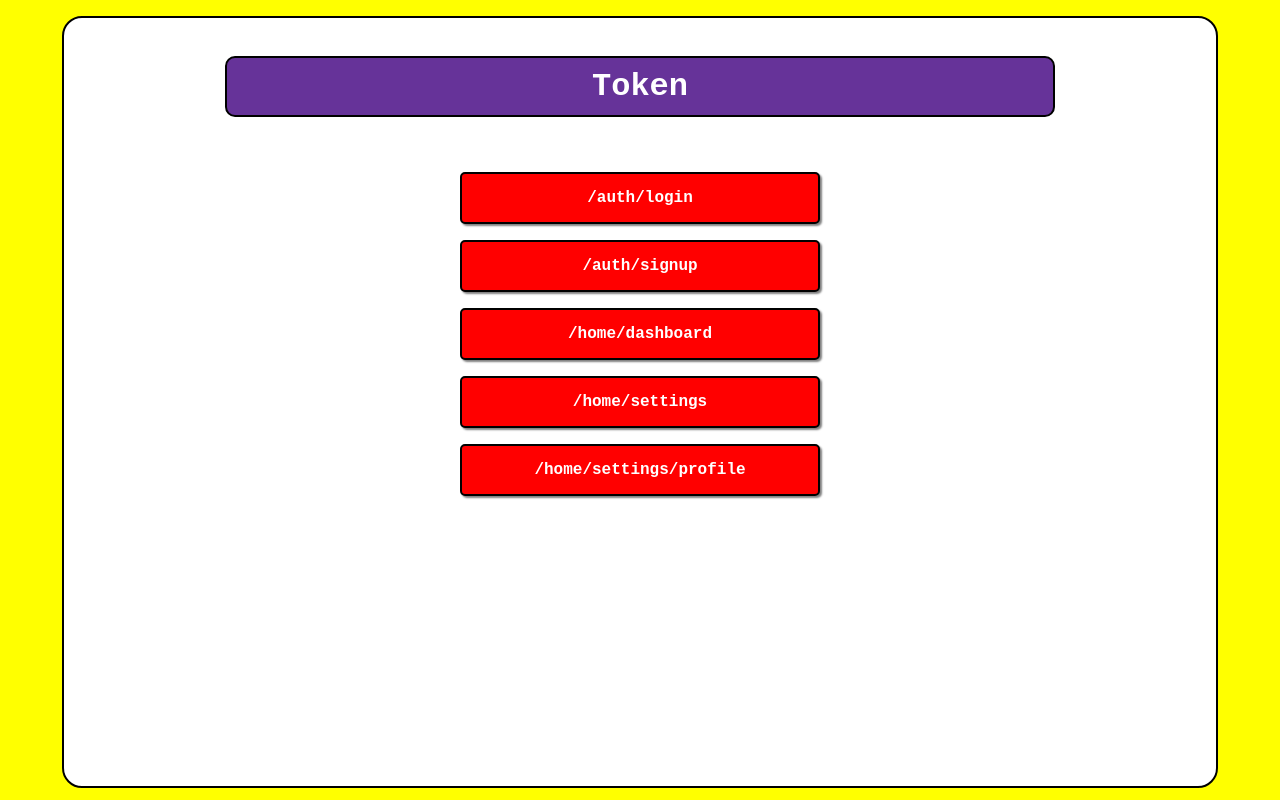
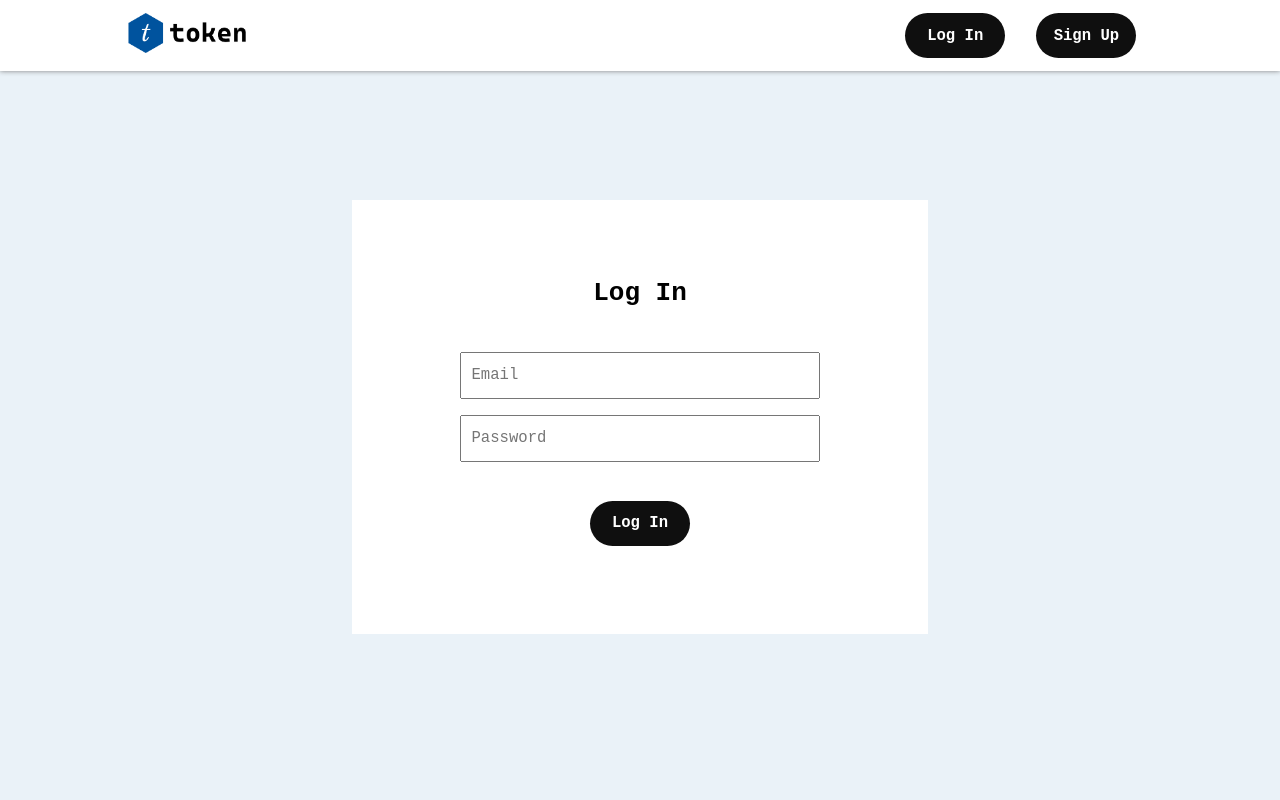
Before and after one commit to Gstar1525/DBATU-Major, a React (Create React App) app in the folder client/: page / in a window 1280 px wide. Built offline with nearby package versions, Linux system fonts and the light colour scheme.

Commit message:
added basic ui for authentication

```diff
--- a/client/src/App.css
+++ b/client/src/App.css
@@ -1,88 +1,59 @@
-body{
+*{
+    font-family: monospace;
     margin: 0;
     padding: 0;
+}
+
+body{
+    background-color: #eaf2f8;
+}
+
+body button{
+    background-color: #0f0f0f;
+    border: none;
+    border-radius: 50px;
     color: white;
-    font-family: monospace;
-    background-color: yellow;
+    font-weight: bold;
+    font-size: 1.2rem;
+    width: 100px;
+    height: 45px;
+    margin: 0 1em;
 }
-.container{
-    background-color: white;
-    position: absolute;
-    width: 90%;
-    height: 96%;
-    top: 2%;
-    border: solid 2px black;
-    border-radius: 20px;
-    left: 0;
-    right: 0;
-    margin: auto;
+
+body button:hover{
+    background-color: #000097;
+    cursor: pointer;
 }
 
 header{
-    position: relative;
-    top: 5%;
-    font-size: 2rem;
-    font-weight: bold;
-    text-align: center;
+    position: fixed;
+    z-index: 100;
+    background-color: white;
+    box-shadow: 0 0 5px gray;
 
-    background-color: rebeccapurple;
-    border: solid 2px black;
+    width: 100%;
+    padding: 1em 0;
 
-    width: 70%;
-    border-radius: 10px;
-
-    margin: auto;
-    padding: 10px;
+    display: flex;
+    justify-content: space-between;
 }
 
-.tabs{
-    position: relative;
-    top:10%;
-    left: 0;
-    right: 0;
-    margin: auto;
-    justify-items: center;
+.logo{
+    margin: 0 10%;
 }
 
-.btn{
-    text-align: center;
-    font-weight: bold;
-    font-size: 1rem;
-    word-wrap: break-word;
-    font-family: monospace;
-
-    border: solid 2px black;
-    box-shadow: 2px 2px 2px gray;
-    color: white;
-    background-color: red;
-
-    width:30%;
-    border-radius: 5px;
-    padding: 15px 5px;
-    margin: auto;
-    margin-block: 1em;
+.logo img{
+    height: 40px;
 }
 
-.btn:hover{
-    background-color: yellow;
-    color: red;
-    cursor: pointer;
+.header-btn{
+    display: flex;
+    justify-content: space-between;
+    margin: 0 10%;
 }
 
-.btn:active{
-    transform: translate(1px,1px);
-    box-shadow: .5px .5px 1px black;
+section{
+    position: absolute;
+    width: 100%;
+    height: 100%;
 }
-
-@media screen and (max-width:600px) {
-    header{
-        font-size: 1.1rem;
-    }
-
-
-    .btn{
-        width: 63%;
-        font-size: .8rem;
-        padding: 8px 2px;
-    }
-}
--- a/client/src/App.js
+++ b/client/src/App.js
@@ -1,33 +1,41 @@
-import { useEffect, useState } from 'react';
-import { fetchData } from "./api"
+import React, { useEffect, useState } from 'react';
 import './App.css';
+import { AuthContainer } from './components/AuthContainer';
+
 
 function App() {
-  const routes = [
-    "/auth/login",
-    "/auth/signup",
-    "/home/dashboard",
-    "/home/settings",
-    "/home/settings/profile",
-  ]
+  const [authContextValue, setAuthContextValue] = useState("Log In")
+  return (
+    <React.Fragment>
+      <header>
+        <Logo />
+        <HeaderBtn setAuthContextValue={setAuthContextValue} />
+      </header>
+      <section>
+        <AuthContainer type={authContextValue} />
+      </section>
+    </React.Fragment>
+  );
+}
 
-  const [message, setMessage] = useState("Token");
+const Logo = () => {
   return (
-    <div className="container">
-      <header>{message}</header>
-      <div className="tabs">
-        {
-          routes.map((route) => (
-            <div key={route} className='btn' onClick={
-              async () => {
-                const json = await fetchData(route);
-                setMessage(json.message)
-              }
-            }>{route}</div>
-          ))
-        }
-      </div>
+    <div className="logo">
+      <img src={`${process.env.PUBLIC_URL}/logo.png`} alt="logo" />
+    </div>
+  );
+}
 
+const HeaderBtn = ({ setAuthContextValue }) => {
+  return (
+    <div className="header-btn">
+      <button className="header-btn-login" onClick={() => {
+        const container = document.querySelector(".auth-container");
+        setAuthContextValue("Log In")
+      }}>Log In</button>
+      <button className="header-btn-register" onClick={() => {
+        setAuthContextValue("Sign Up")
+      }}>Sign Up</button>
     </div>
   );
 }
--- /dev/null
+++ b/client/src/components/AuthContainer.js
@@ -0,0 +1,19 @@
+import "./styles/authContainer-style.css"
+
+export const AuthContainer = (props) => {
+  return (
+    <div className="auth-container">
+      <p>{props.type}</p>
+      <form action="POST">
+        <div className="input-auth-container">
+          <input required type="email" placeholder="Email" />
+          <input required type="password" placeholder="Password" />
+          {
+            (props.type === "Sign Up") ? <input required type="password" placeholder="Confirm Password" /> : <></>
+          }
+          <button type="submit" value="Login" >{props.type}</button>
+        </div>
+      </form>
+    </div>
+  );
+}
--- /dev/null
+++ b/client/src/components/styles/authContainer-style.css
@@ -0,0 +1,43 @@
+.auth-container{
+    position: relative;
+    top: 25%;
+    left: 0;
+    right: 0;
+    margin: auto;
+    background-color: white;
+    text-align: left;
+    width: 45%;
+    padding: 4em 0;
+    text-align: center;
+    font-size: 1.5rem;
+}
+
+.auth-container p{
+    margin-bottom: 1em;
+    font-size: 2rem;
+    font-weight: bold;
+}
+
+.input-auth-container{
+    width: 65%;
+    margin: auto;
+    padding: .5em;
+}
+
+.input-auth-container input{
+    width: 90%;
+    height: 1.5em;
+    font-size: 1.2rem;
+    margin: .5em 0;
+    padding: 10px;
+}
+
+.input-auth-container button{
+    margin-top: 2em ;
+}
+
+@media screen and (max-width:700px) {
+    .auth-container{
+        width: 85%;
+    }
+}
```
Also changed, not shown: client/public/logo.png (added), 1 other file (tests, documents, lock files or other folders).
